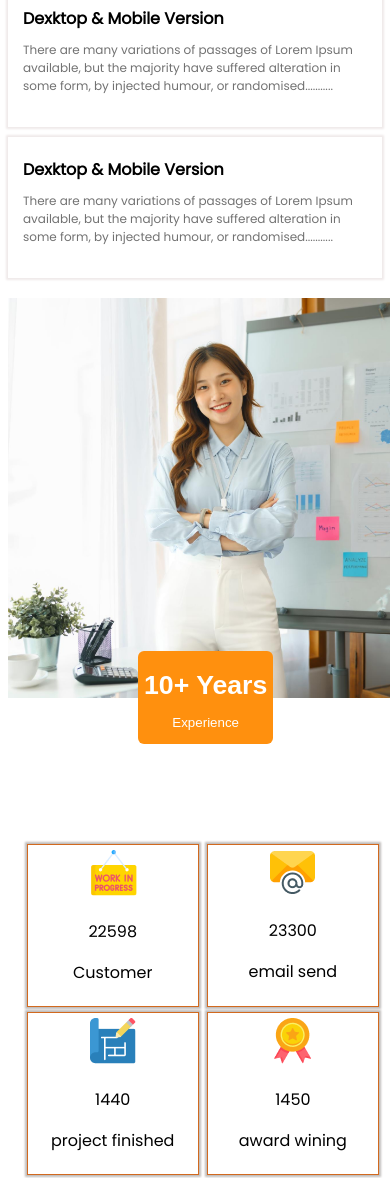
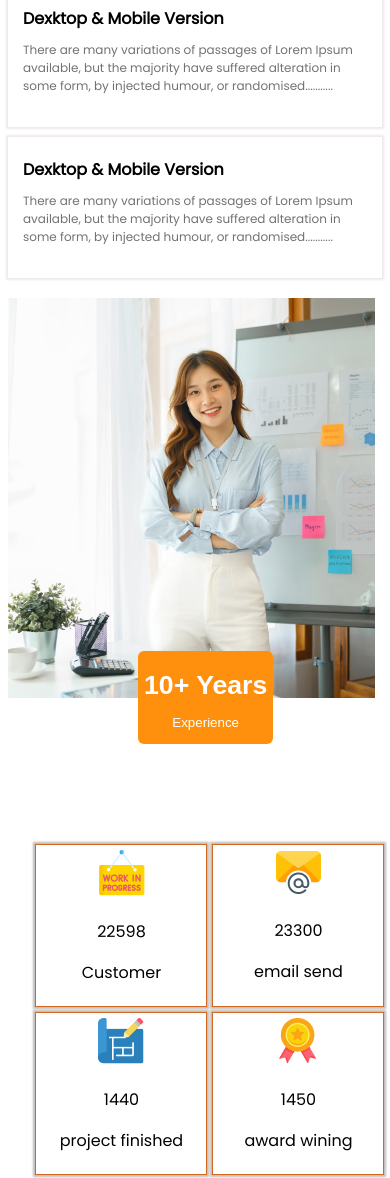
Before and after one commit to sreejoychondroroy77/G3-Architect, a plain HTML site: page g3-architects-resources-main/index.html in a window 390 px wide. Shown: the part 1861-3039 px from the top of the page. Drawn offline with Linux system fonts and the light colour scheme.

Commit message:
check now

```diff
--- a/g3-architects-resources-main/style.css
+++ b/g3-architects-resources-main/style.css
@@ -284,7 +284,7 @@ footer {
     }
 
     .bg-img {
-        width: 384px;
+        width: 367px;
         height: 400px;
         background-size: 100%;
         background-position: center;
@@ -299,7 +299,7 @@ footer {
         display: grid;
         gap: 5px;
         grid-template-columns: repeat(2, 1fr);
-        margin-left: 5%;
+        margin-left: 8%;
 
     }
 
```
